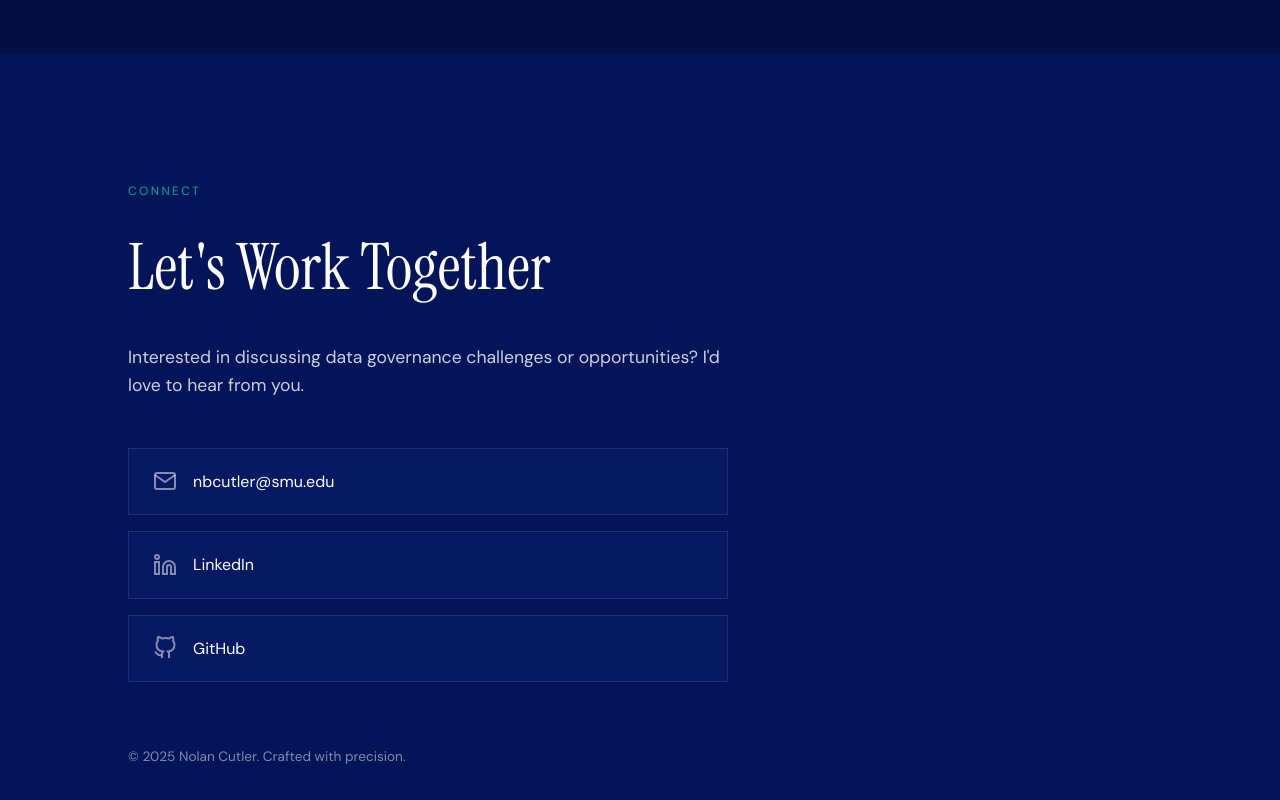
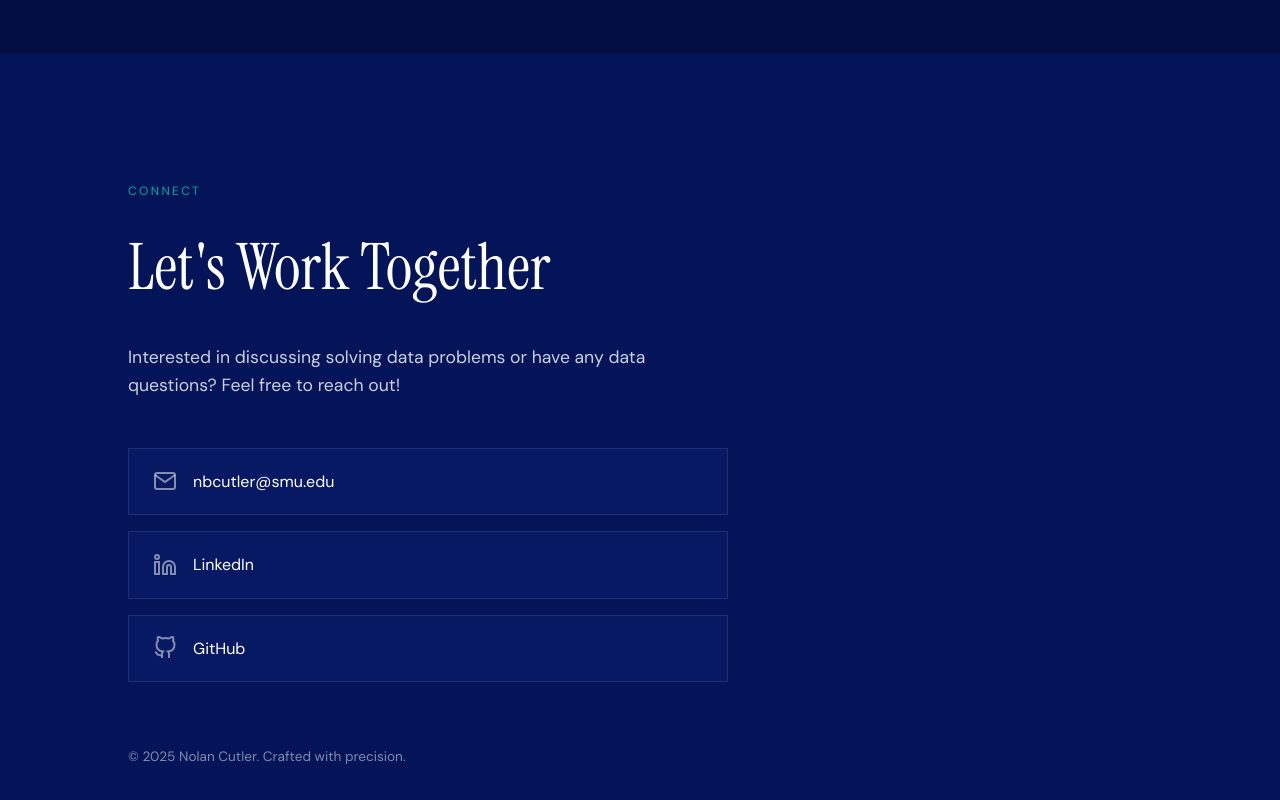
Before and after one commit to nbcutler/portfolio, a React (Vite) app: page / in a window 1280 px wide. Shown: the part 4198-4998 px from the top of the page. Built offline with nearby package versions, Linux system fonts and the light colour scheme.

Commit message:
Formatting updates to site

```diff
--- a/src/App.jsx
+++ b/src/App.jsx
@@ -359,7 +359,7 @@ function App() {
         <div className="contact-content">
           <div className="section-label">Connect</div>
           <h2>Let's Work Together</h2>
-          <p>Interested in discussing data governance challenges or opportunities? I'd love to hear from you.</p>
+          <p>Interested in discussing solving data problems or have any data questions? Feel free to reach out!</p>
           <div className="contact-links">
             <a href={`mailto:${portfolioData.email}`} className="contact-link">
               <svg width="24" height="24" viewBox="0 0 24 24" fill="none" stroke="currentColor" strokeWidth="2">
```
